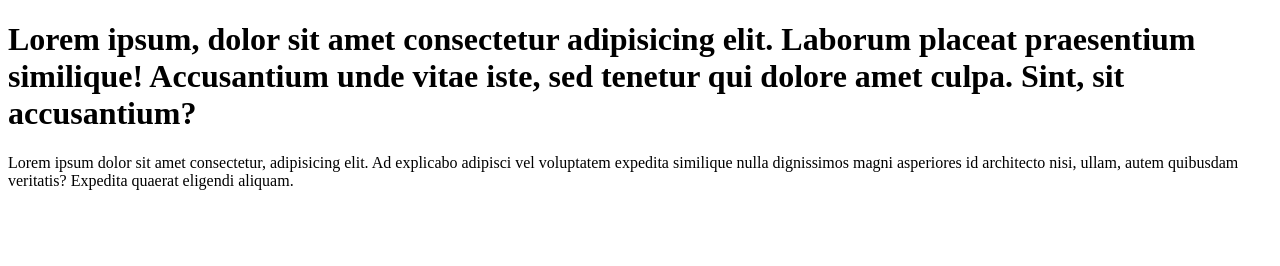
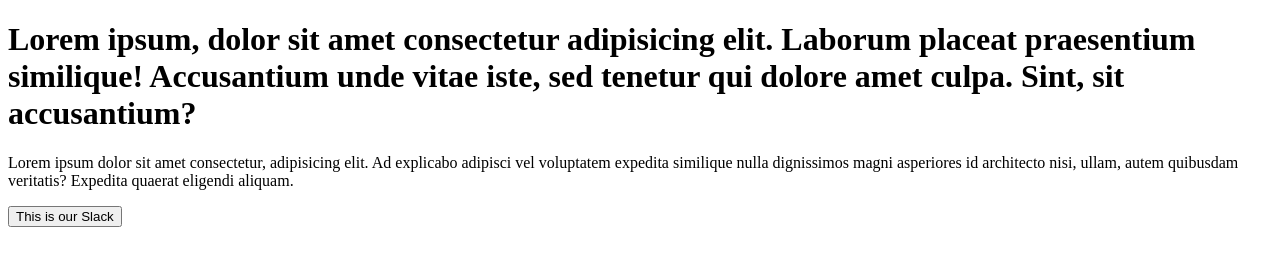
Before and after one commit to Mollacoading/test-project, a plain HTML site: page index.html in a window 1280 px wide. Drawn offline with Linux system fonts and the light colour scheme.

Commit message:
07/29/23

```diff
--- a/index.html
+++ b/index.html
@@ -8,5 +8,8 @@
 <body>
     <h1>Lorem ipsum, dolor sit amet consectetur adipisicing elit. Laborum placeat praesentium similique! Accusantium unde vitae iste, sed tenetur qui dolore amet culpa. Sint, sit accusantium?</h1>
     <p>Lorem ipsum dolor sit amet consectetur, adipisicing elit. Ad explicabo adipisci vel voluptatem expedita similique nulla dignissimos magni asperiores id architecto nisi, ullam, autem quibusdam veritatis? Expedita quaerat eligendi aliquam.</p>
+    <form action="#">
+        <button>This is our Slack</button>
+    </form>
 </body>
 </html>
```
